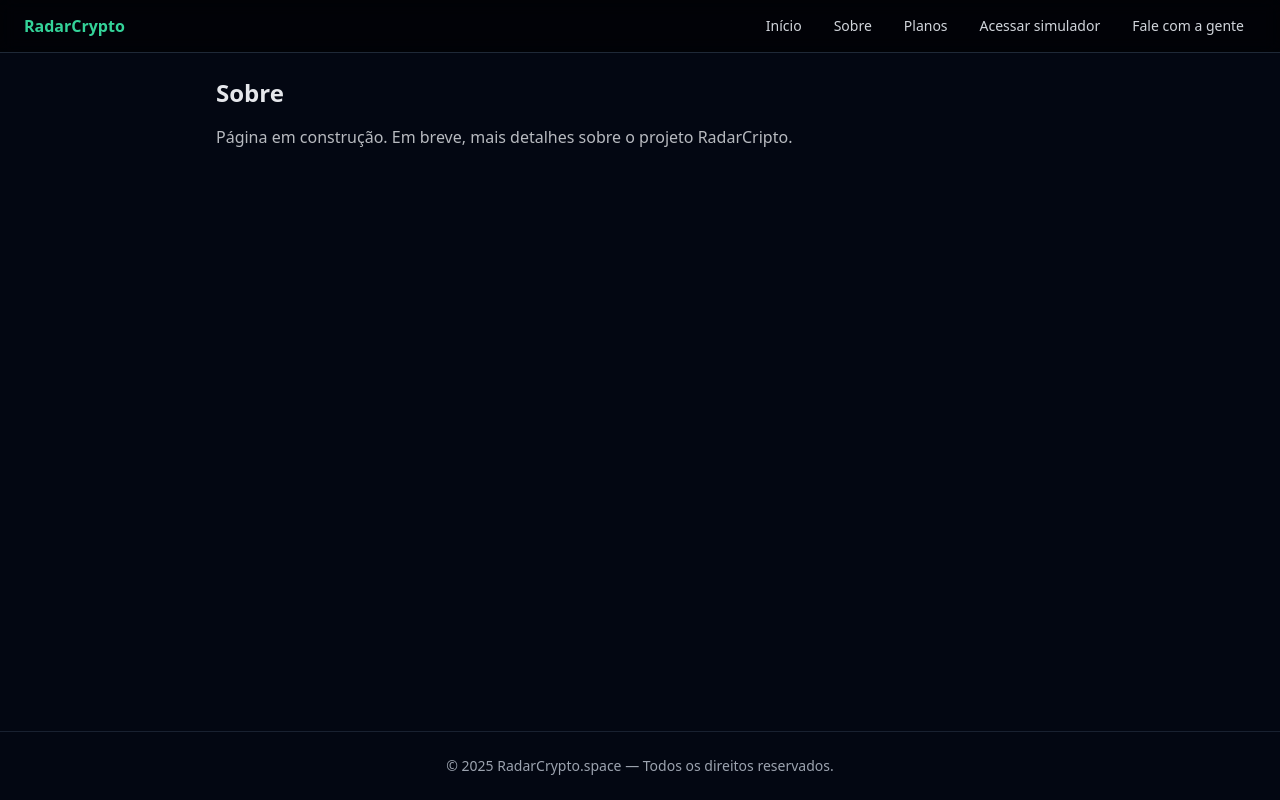
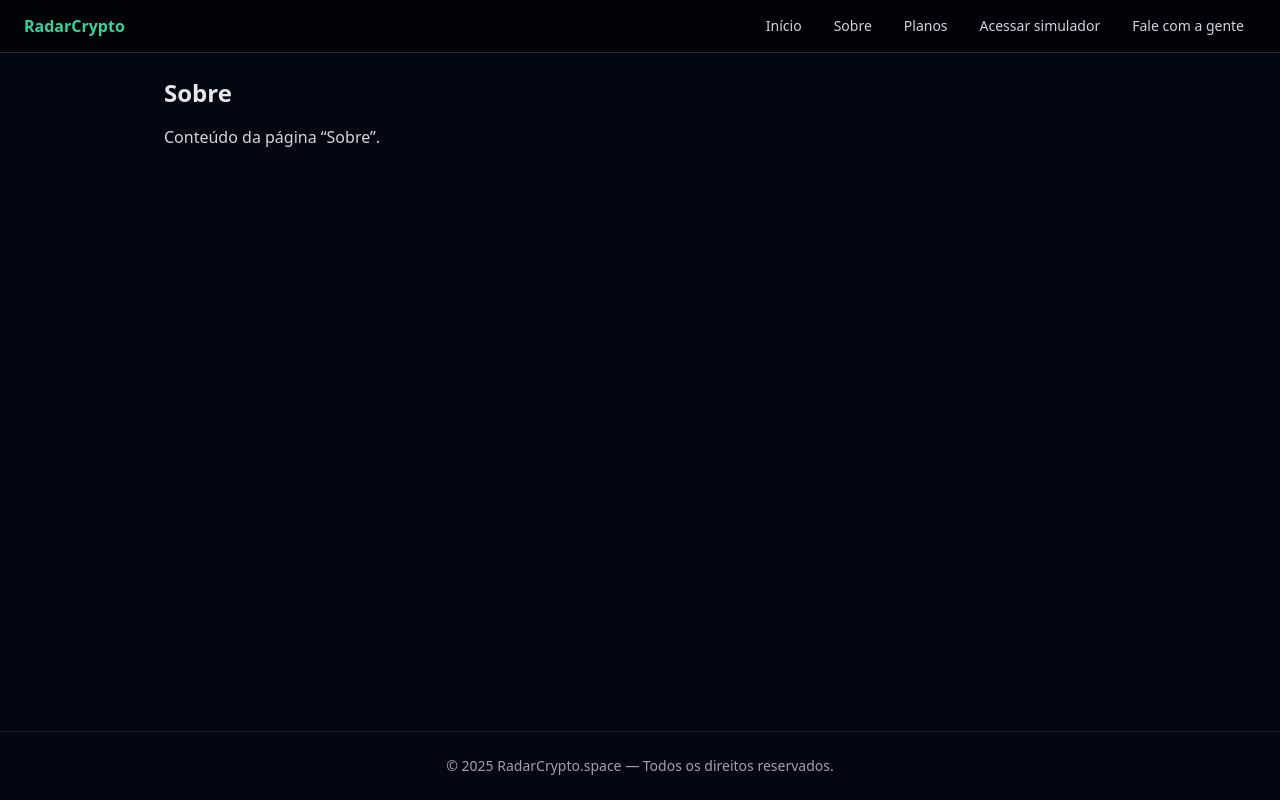
Before and after one commit to Ivanmonteiro-create/radarcripto.space, a Next.js app: page /about in a window 1280 px wide. Built offline with nearby package versions, Linux system fonts and the light colour scheme.

Commit message:
Update page.tsx

```diff
--- a/app/about/page.tsx
+++ b/app/about/page.tsx
@@ -1,13 +1,10 @@
-// app/sobre/page.tsx
-export const metadata = { title: 'Sobre | RadarCripto' };
+export const metadata = { title: 'Sobre | RadarCrypto' };
 
 export default function SobrePage() {
   return (
-    <main className="mx-auto max-w-4xl p-6">
-      <h1 className="text-2xl font-bold mb-4">Sobre</h1>
-      <p className="opacity-80">
-        Página em construção. Em breve, mais detalhes sobre o projeto RadarCripto.
-      </p>
+    <main className="mx-auto max-w-[1000px] p-6">
+      <h1 className="mb-4 text-2xl font-semibold">Sobre</h1>
+      <p className="text-gray-300">Conteúdo da página “Sobre”.</p>
     </main>
   );
 }
```
